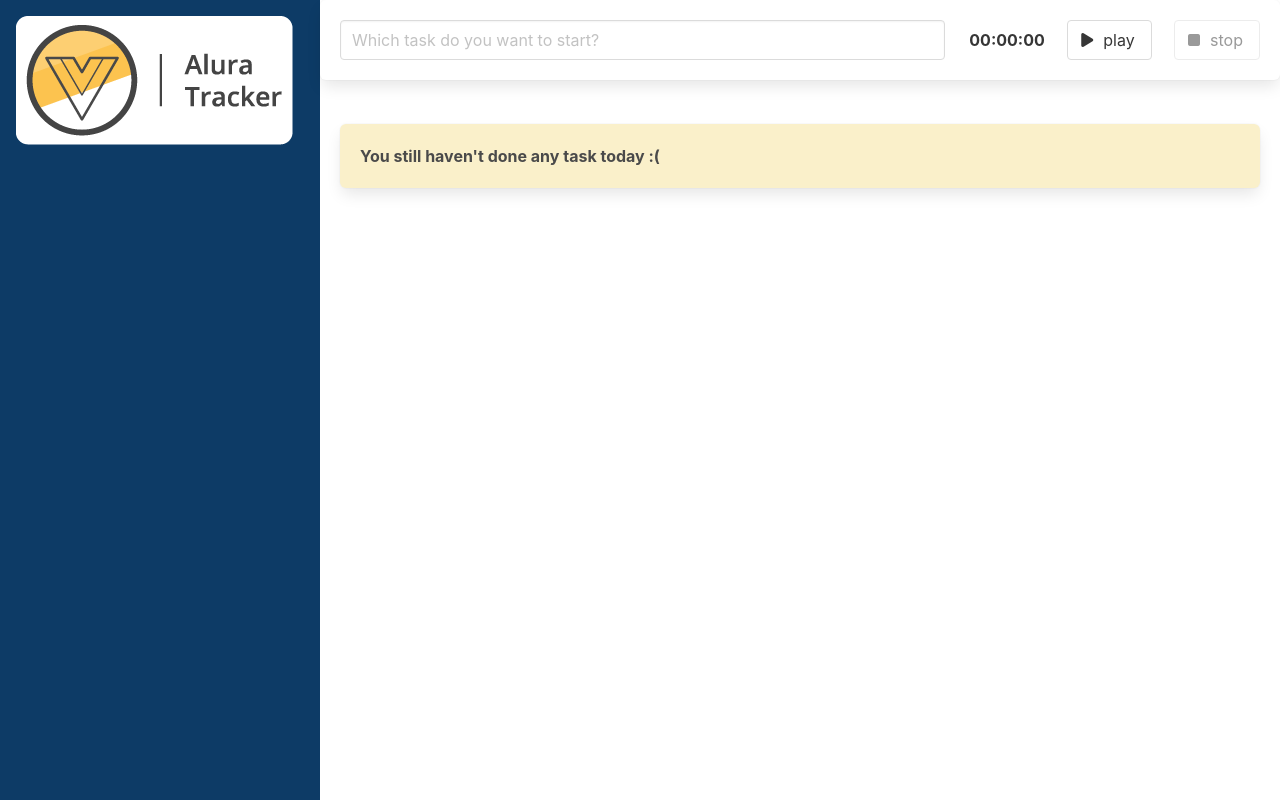
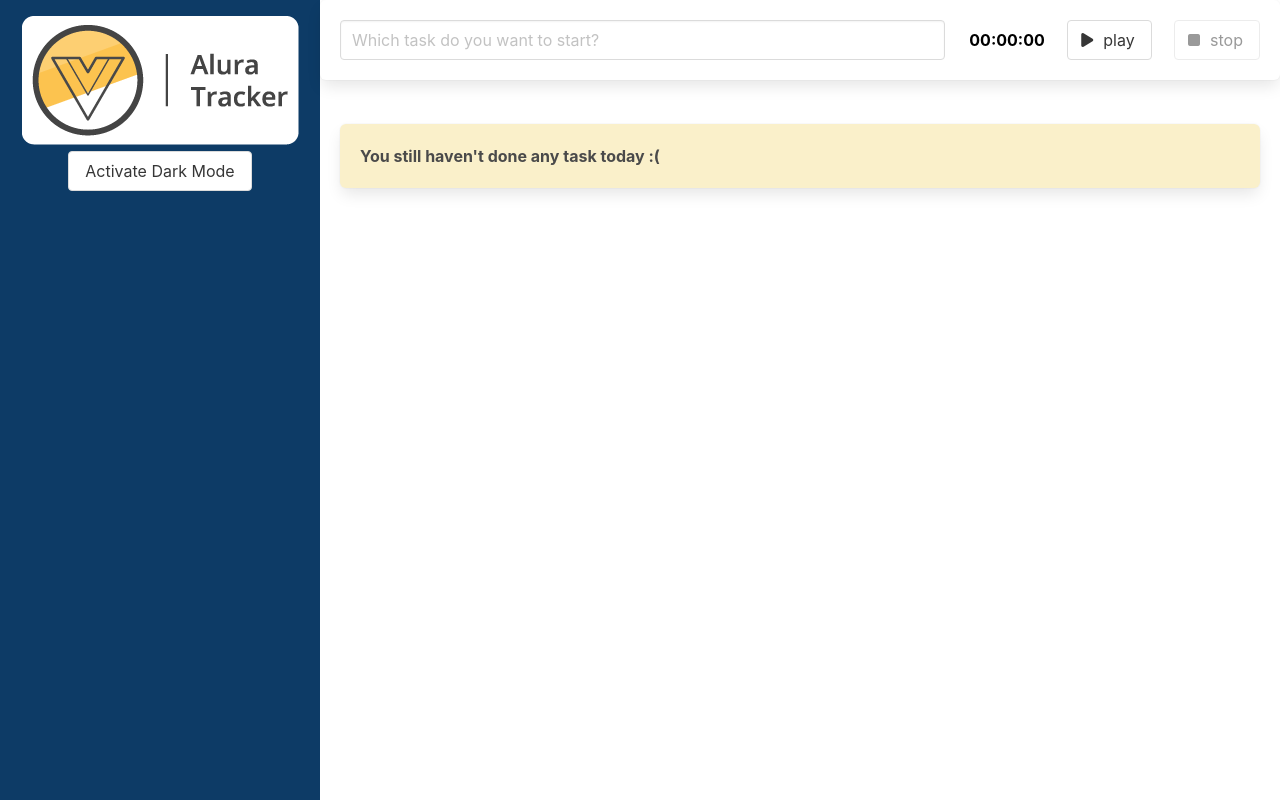
Before and after one commit to luigiMinardi/stdy-alura-vue3-ts, a Vue app: page / in a window 1280 px wide. Built offline with nearby package versions, Linux system fonts and the light colour scheme.

Commit message:
feat: class 4.

```diff
--- a/src/App.vue
+++ b/src/App.vue
@@ -1,9 +1,9 @@
 <template>
-  <main class="columns is-gapless is-multiline">
+  <main class="columns is-gapless is-multiline" :class="{ 'dark-mode': darkThemeActive }">
     <div class="column is-one-quarter">
-      <SideBar />
+      <SideBar @when-changing-theme="changeTheme" />
     </div>
-    <div class="column is-three-quarter">
+    <div class="column is-three-quarter content">
       <AppForm @whenSavingTask="saveTask" />
       <div class="list">
         <AppTask v-for="(task, index) in tasks" :key="index" :task="task" />
@@ -34,6 +34,7 @@ export default defineComponent({
   data() { // data() is for return the state of the component, very simmilar to useState() from React
     return {
       tasks: [] as ITask[],
+      darkThemeActive: false
     };
   },
   computed: {
@@ -44,6 +45,9 @@ export default defineComponent({
   methods: {
     saveTask(task: ITask) {
       this.tasks.push(task)
+    },
+    changeTheme(darkThemeActive: boolean) {
+      this.darkThemeActive = darkThemeActive
     }
   }
 });
@@ -53,4 +57,18 @@ export default defineComponent({
 .list {
   padding: 1.25rem;
 }
+
+main {
+  --bg-primary: #fff;
+  --text-primary: #000;
+}
+
+main.dark-mode {
+  --bg-primary: #2b2d42;
+  --text-primary: #ddd;
+}
+
+.content {
+  background-color: var(--bg-primary);
+}
 </style>
--- a/src/components/AppChronometer.vue
+++ b/src/components/AppChronometer.vue
@@ -1,6 +1,6 @@
 <template>
   <section>
-    <strong>
+    <strong class="display" :style="styles">
       {{ timePassed }}
     </strong>
   </section>
@@ -11,6 +11,14 @@ import { defineComponent } from "vue";
 
 export default defineComponent({
   name: "AppChronometer",
+  data() {
+    return {
+      styles: {
+        color: '#000',
+        'text-shadow': '1px 1px 1px #fff',
+      }
+    }
+  },
   props: {
     timeInSecconds: {
       type: Number,
--- a/src/components/AppForm.vue
+++ b/src/components/AppForm.vue
@@ -1,17 +1,8 @@
 <template>
-  <div class="box">
+  <div class="box form">
     <div class="columns">
-      <div
-        class="column is-8"
-        role="form"
-        aria-label="Form to create a new task"
-      >
-        <input
-          type="text"
-          class="input"
-          placeholder="Which task do you want to start?"
-          v-model="description"
-        />
+      <div class="column is-8" role="form" aria-label="Form to create a new task">
+        <input type="text" class="input" placeholder="Which task do you want to start?" v-model="description" />
       </div>
       <div class="column">
         <AppTimer @whenTimerEnds="endTask" />
@@ -35,7 +26,7 @@ export default defineComponent({
   },
   methods: {
     endTask(timeInSecconds: number): void {
-      this.$emit('whenSavingTask',{
+      this.$emit('whenSavingTask', {
         timeInSecconds: timeInSecconds,
         description: this.description
       })
@@ -44,3 +35,10 @@ export default defineComponent({
   },
 });
 </script>
+
+<style>
+.form {
+  color: var(--text-primary);
+  background-color: var(--bg-primary);
+}
+</style>
--- a/src/components/SideBar.vue
+++ b/src/components/SideBar.vue
@@ -3,6 +3,9 @@
     <h1>
       <img src="../assets/logo.png" alt="Logo" />
     </h1>
+    <button class="button" @click="changeTheme">
+      {{ buttonText }}
+    </button>
   </header>
 </template>
 
@@ -11,6 +14,26 @@ import { defineComponent } from "vue";
 
 export default defineComponent({
   name: "SideBar",
+  emits: ['whenChangingTheme'],
+  data() {
+    return {
+      darkThemeActive: false
+    }
+  },
+  computed: {
+    buttonText() {
+      if (this.darkThemeActive) {
+        return 'Deactivate Dark Mode'
+      }
+      return 'Activate Dark Mode'
+    }
+  },
+  methods: {
+    changeTheme() {
+      this.darkThemeActive = !this.darkThemeActive;
+      this.$emit('whenChangingTheme', this.darkThemeActive);
+    }
+  }
 });
 </script>
 
@@ -20,7 +43,9 @@ header {
   background: #0d3b66;
   width: 100%;
   height: 100vh;
+  text-align: center;
 }
+
 @media only screen and (max-width: 768px) {
   header {
     padding: 2.5rem;
```
